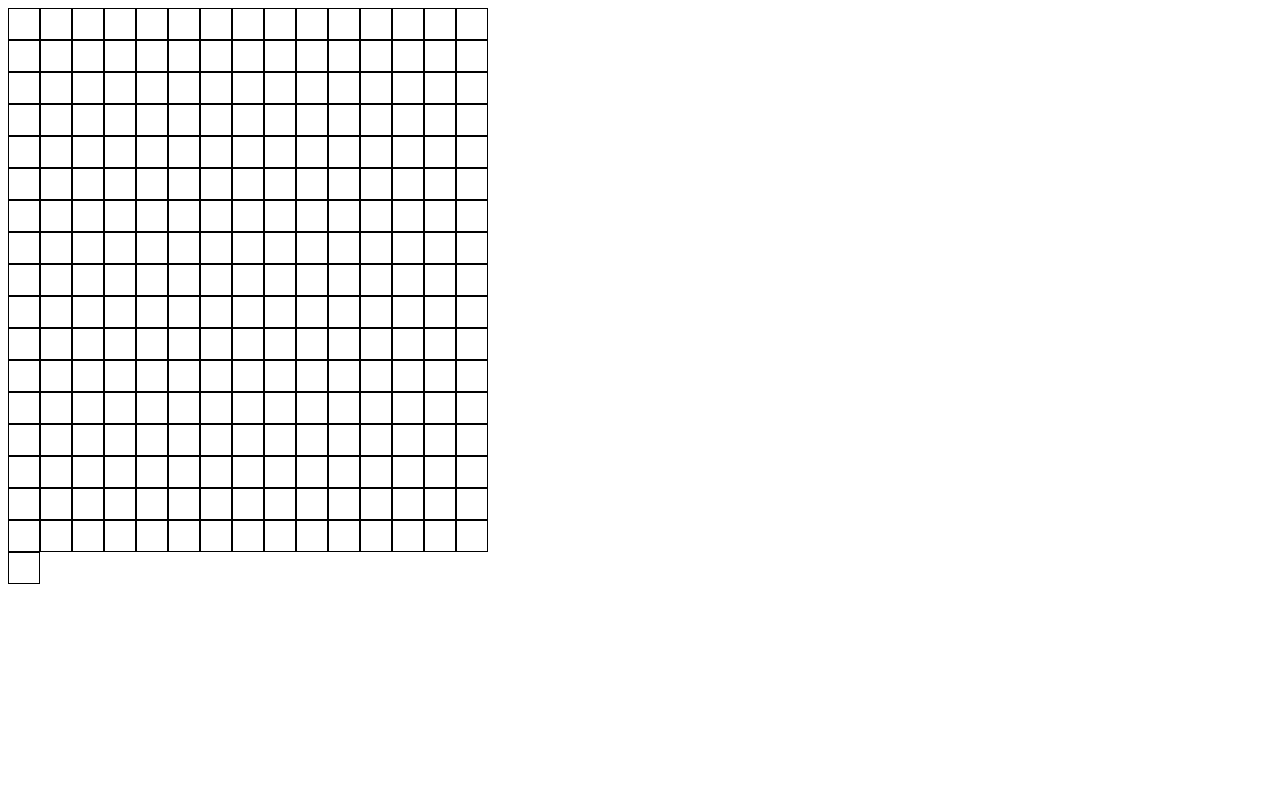
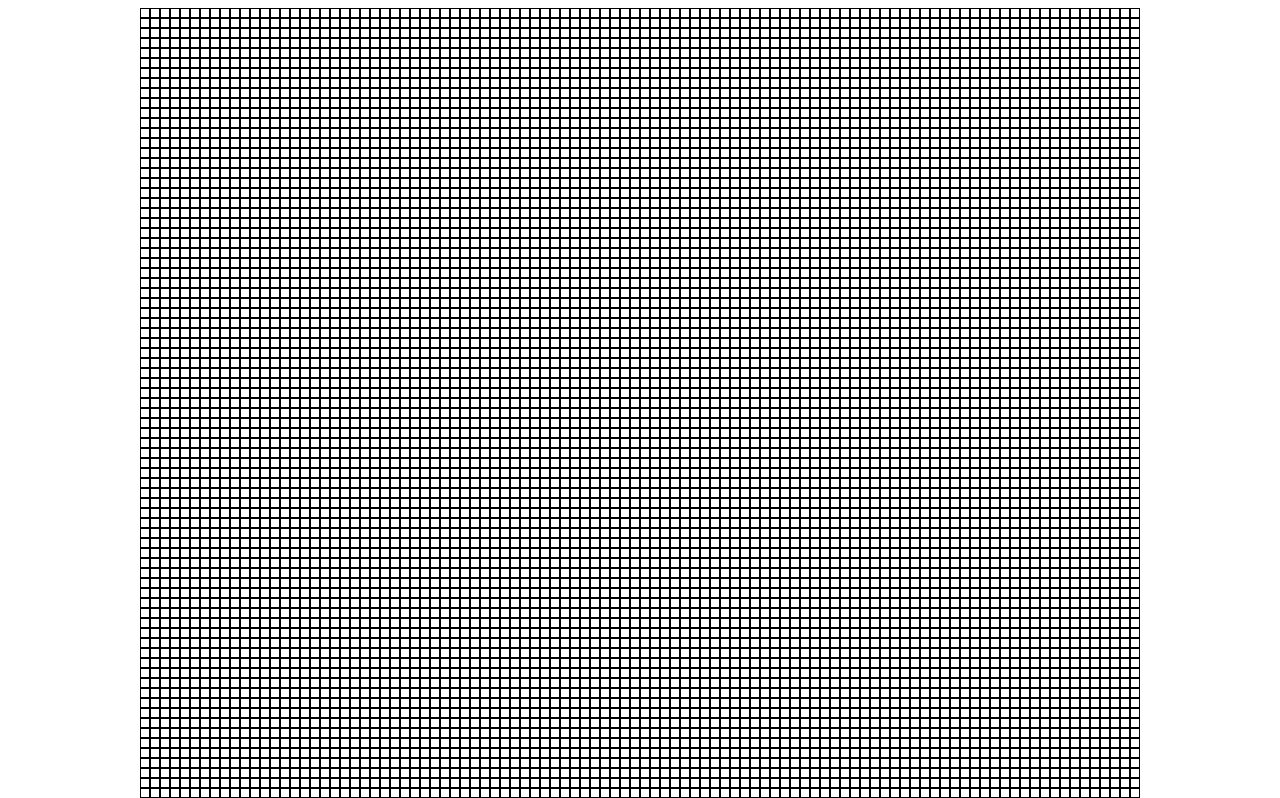
Before and after one commit to JustDom223/etchASketch, a plain HTML site: page main.html in a window 1280 px wide. Shown: the top 798 px of the page. Drawn offline with Linux system fonts and the light colour scheme.

Commit message:
Finally worked out the grid created functions to keep the drawing board an equal width and height

```diff
--- a/script.js
+++ b/script.js
@@ -2,15 +2,22 @@ let container = document.createElement('div');
 container.className = 'container';
 document.body.appendChild(container);
 
-function whiteboard() {
-    let numberOfDivs = 256;
-    for (let n = 0; n < numberOfDivs; n++) {
+function whiteboard(numDiv) {
+        for (let n = 0; n < (numDiv * numDiv); n++) {
         const pixel = document.createElement('div');
         pixel.className = 'pixel';
+        pixel.addEventListener('mouseover', function(){
+            pixel.style.background = 'black'
+        })
         container.appendChild(pixel);
     }
 }
 
-let pixel = whiteboard();
+function adjustBoard(gridSize) {
+    container.style.maxWidth = `${10 * gridSize}px`
+}
 
-pixel.onmouseover =  console.log('EYYY')
+boardSize = 100
+
+pixels = whiteboard(boardSize);
+adjustBoard(boardSize)
--- a/styles.css
+++ b/styles.css
@@ -1,16 +1,16 @@
-.body{
+body{
     display: flex;
     justify-content: center;
-    align-content: center;
 }
 .container{
     display: flex;
     flex-wrap: wrap;
-    max-width: 500px;
-    max-height: 500px;
+    justify-content: flex-start;
+    align-items: flex-start;
 }
 .pixel{
+    box-sizing: border-box;
     border: 1px solid black;
-    width: 30px;
-    height: 30px;
+    width: 10px;
+    height: 10px;
 }
```
